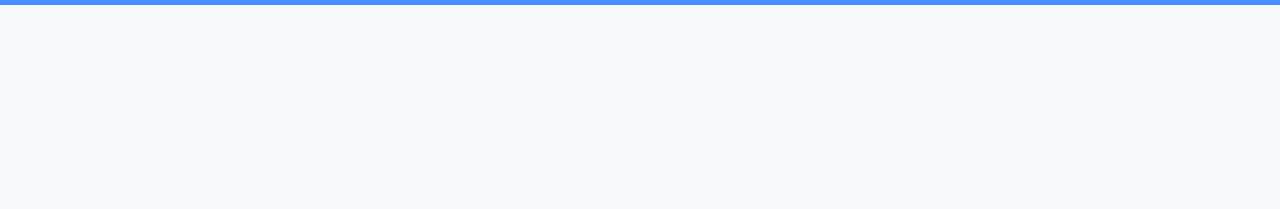
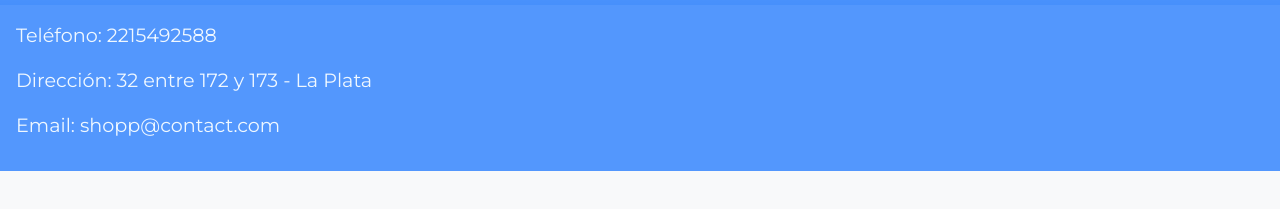
Before and after one commit to frlp-utn-ingsoft/shopp, a website: page src/views/_base.html in a window 1280 px wide. Shown: the part 69-278 px from the top of the page. Drawn offline with nearby package versions, Linux system fonts and the light colour scheme; files that its build step writes are made by us from their sources; a web font is replaced by a local one.

Commit message:
agregado el footer

```diff
--- a/src/views/_base.html
+++ b/src/views/_base.html
@@ -28,6 +28,21 @@
         <main class="container">
             {% block main %} {% endblock %}
         </main>
+        <footer class="footer-data-shopp">
+            <div class="container-body">
+                <div class="group">
+                    <div class="box1">
+                        <p>Teléfono: 2215492588</p>
+                    </div>
+                    <div class="box2">
+                        <p>Dirección: 32 entre 172 y 173 - La Plata</p>
+                    </div>
+                    <div class="box3">
+                        <p>Email: shopp@contact.com</p>
+                    </div>
+                </div>
+            </div>
+        </footer>
 
         {% block js %} {% endblock %}
 
```
